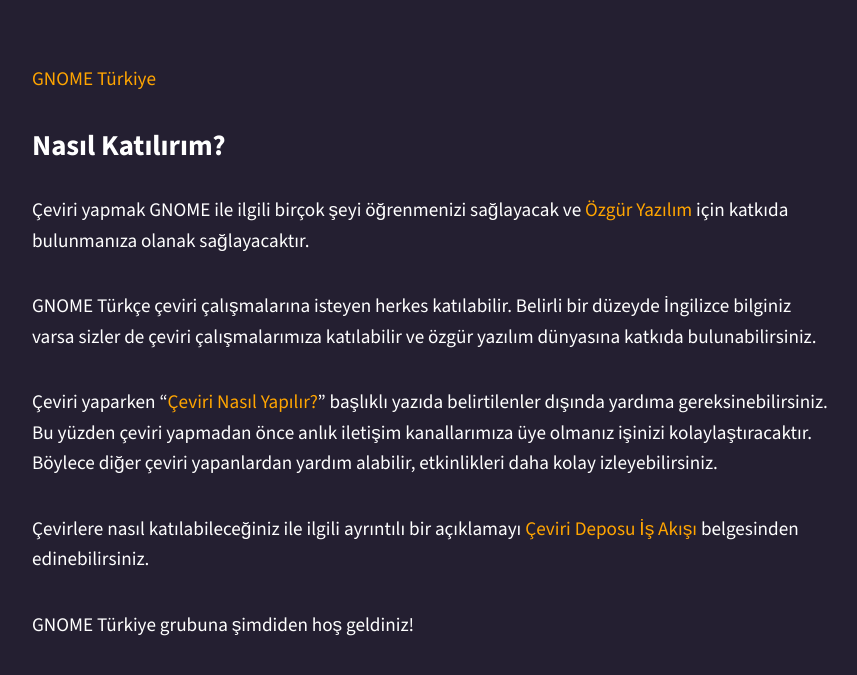
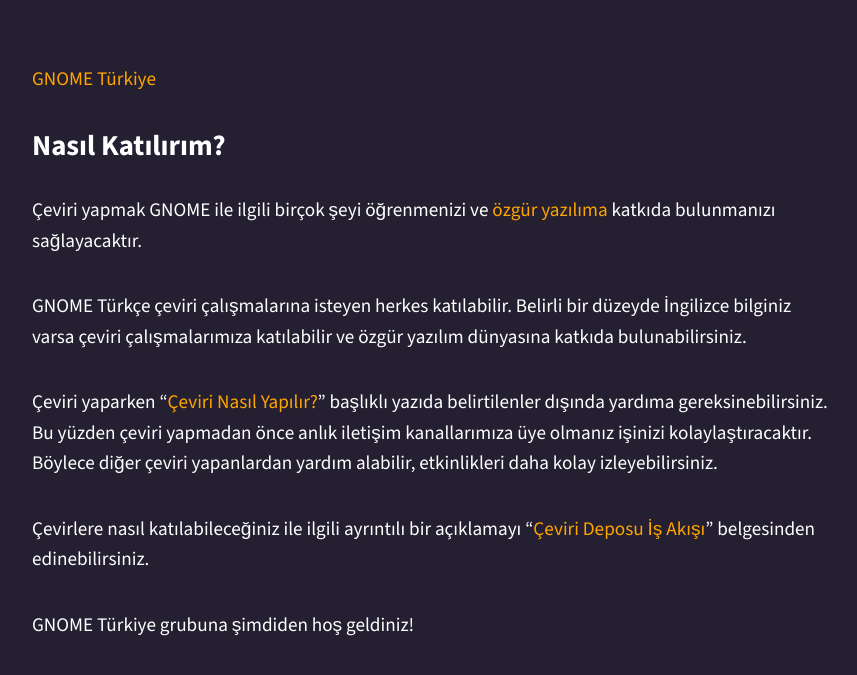
Before and after one commit to gnometurk/gnomeorgtr, a Jekyll site: the page built from cevirilere-nasil-katilirim.md, in a window 1280 px wide. Shown: the top 675 px of the page, without its empty margins (208-1065 px from the left). Built offline with Jekyll 4.4.1, drawn with Linux system fonts in a browser that asks for light colours.

Commit message:
Fix wording

```diff
--- a/cevirilere-nasil-katilirim.md
+++ b/cevirilere-nasil-katilirim.md
@@ -4,12 +4,12 @@ title: Nasıl Katılırım?
 permalink: /cevirilere-nasil-katilirim/
 ---
 
-Çeviri yapmak GNOME ile ilgili birçok şeyi öğrenmenizi sağlayacak ve [Özgür Yazılım](https://www.gnu.org/philosophy/free-sw.tr.html) için katkıda bulunmanıza olanak sağlayacaktır.
+Çeviri yapmak GNOME ile ilgili birçok şeyi öğrenmenizi ve [özgür yazılıma](https://www.gnu.org/philosophy/free-sw.tr.html) katkıda bulunmanızı sağlayacaktır.
 
-GNOME Türkçe çeviri çalışmalarına isteyen herkes katılabilir. Belirli bir düzeyde İngilizce bilginiz varsa sizler de çeviri çalışmalarımıza katılabilir ve özgür yazılım dünyasına katkıda bulunabilirsiniz.
+GNOME Türkçe çeviri çalışmalarına isteyen herkes katılabilir. Belirli bir düzeyde İngilizce bilginiz varsa çeviri çalışmalarımıza katılabilir ve özgür yazılım dünyasına katkıda bulunabilirsiniz.
 
 Çeviri yaparken “[Çeviri Nasıl Yapılır?](/ceviri/ceviri-nasil-yapilir)” başlıklı yazıda belirtilenler dışında yardıma gereksinebilirsiniz. Bu yüzden çeviri yapmadan önce anlık iletişim kanallarımıza üye olmanız işinizi kolaylaştıracaktır. Böylece diğer çeviri yapanlardan yardım alabilir, etkinlikleri daha kolay izleyebilirsiniz.
 
-Çevirlere nasıl katılabileceğiniz ile ilgili ayrıntılı bir açıklamayı [Çeviri Deposu İş Akışı](/ceviri/ceviri-deposu-is-akisi) belgesinden edinebilirsiniz.
+Çevirlere nasıl katılabileceğiniz ile ilgili ayrıntılı bir açıklamayı “[Çeviri Deposu İş Akışı](/ceviri/ceviri-deposu-is-akisi)” belgesinden edinebilirsiniz.
 
 GNOME Türkiye grubuna şimdiden hoş geldiniz!
```
